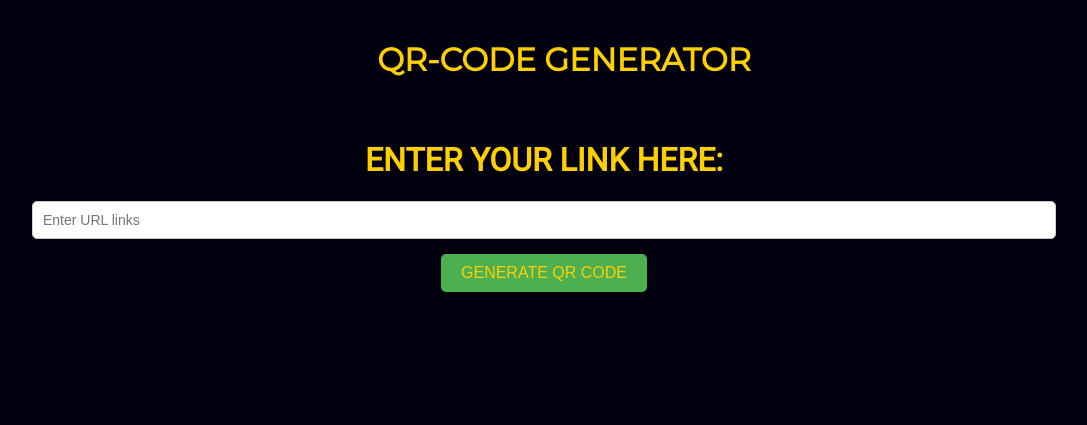
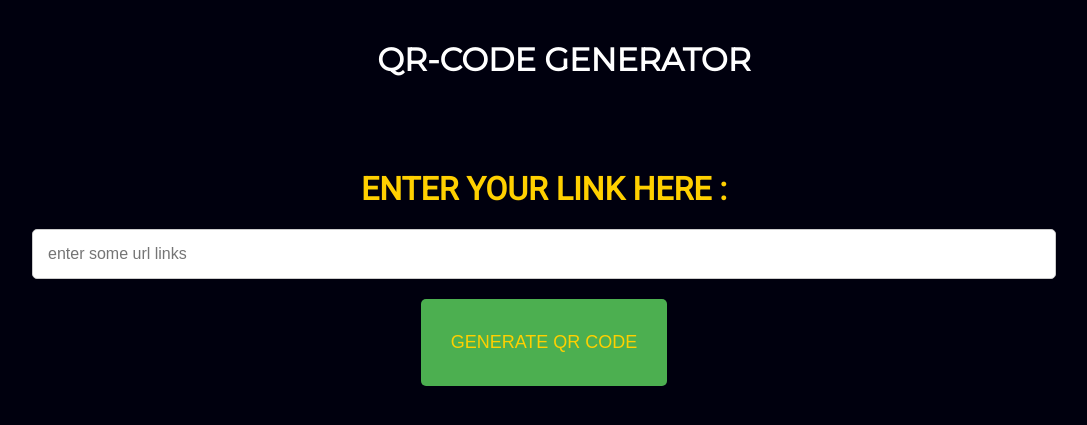
Before and after one commit to Yaswanth77777/QR-GENERATOR, a Django app: page / in a window 1280 px wide. Shown: the top 425 px of the page, without its empty margins (96-1183 px from the left). Run offline with Django 4.2, Linux system fonts and the light colour scheme.

Commit message:
Update index.html

```diff
--- a/templates/index.html
+++ b/templates/index.html
@@ -1,3 +1,4 @@
+
 <!DOCTYPE html>
 <html lang="en">
 <head>
@@ -5,8 +6,9 @@
     <link rel="stylesheet" href="https://fonts.googleapis.com/css?family=Roboto">
     <link rel="stylesheet" href="https://fonts.googleapis.com/css?family=Montserrat">
     <style>
+
           #head {
-            font-family: Montserrat, sans-serif;
+            font-family:Montserrat;
           }
         body {
             font-family: 'Roboto', sans-serif;
@@ -15,46 +17,52 @@
             margin: 0;
             padding: 0;
         }
+
         form {
-            margin-top: 20px;
+            margin-top: 50px;
         }
+
         input {
-            padding: 10px;
+
+            padding: 15px;
             width: 80%;
-            margin-bottom: 15px;
+            margin-bottom: 20px;
             border: 1px solid #ccc;
             border-radius: 5px;
             box-sizing: border-box;
-            font-size: 14px;
+            font-size: 16px;
         }
+
         button {
-            padding: 10px 20px;
+            padding: 15px 30px;
             background-color: #4caf50;
             color: white;
             border: none;
             border-radius: 5px;
             cursor: pointer;
-            font-size: 16px;
+            font-size: 18px;
             transition: background-color 0.3s ease;
-            animation: colorChange 5s infinite;
         }
+
         button:hover {
             background-color: #45a049;
         }
+
         #displayqr {
             margin-top: 10px;
             color: brown;
         }
+
         img {
-            max-width: 100%;
+            max-width: 50%;
             height: auto;
             border-radius: 5px;
             border-color: white;
+            animation: colorChange 15s infinite;
+            transition: background-color 2s ease;
         }
-        h1 {
-            color: white;
-            animation: colorChange 5s infinite;
-        }
+
+
         @keyframes colorChange {
             0% { color: red; }
             25% { color: orange; }
@@ -62,30 +70,30 @@
             75% { color: green; }
             100% { color: blue; }
         }
-        @media (max-width: 768px) {
-            input, button {
-                width: 90%;
-                font-size: 16px;
+        h1{
+            color: white;
+            transition: background-color 0.3s ease;
         }
-            h1 {
-                font-size: 24px;
-            }
+
+
+        button p,#heading{
+            animation: colorChange 5s infinite;
         }
     </style>
     <meta charset="UTF-8">
     <meta name="viewport" content="width=device-width, initial-scale=1.0">
+    <title>Document</title>
 </head>
 <body>
     <br>
-    <ul><h1 id="head">QR-CODE GENERATOR</h1></ul>
+    <ul><h1 id="head">QR-CODE GENERATOR </h1></ul>
     <form method="post">
         {% csrf_token %}
+
         <br>
-        <h1 id="heading">ENTER YOUR LINK HERE:</h1>
-        <input type="text" name="link-data" id="link-data" placeholder="Enter URL links">
-        <br>
-        <button type="submit">GENERATE QR CODE</button>
-        <br>
+        <h1 id="heading">ENTER YOUR LINK HERE : </h1>
+        <input type="text" name="link-data" id="link-data" placeholder="enter some url links"><br>
+        <button type="submit"> <p>GENERATE QR CODE</p> </button><br>
     </form>
     <div id="displayqr">
             {% if generated_img %}
```
Lines whose indentation alone changed are shown as unchanged.
